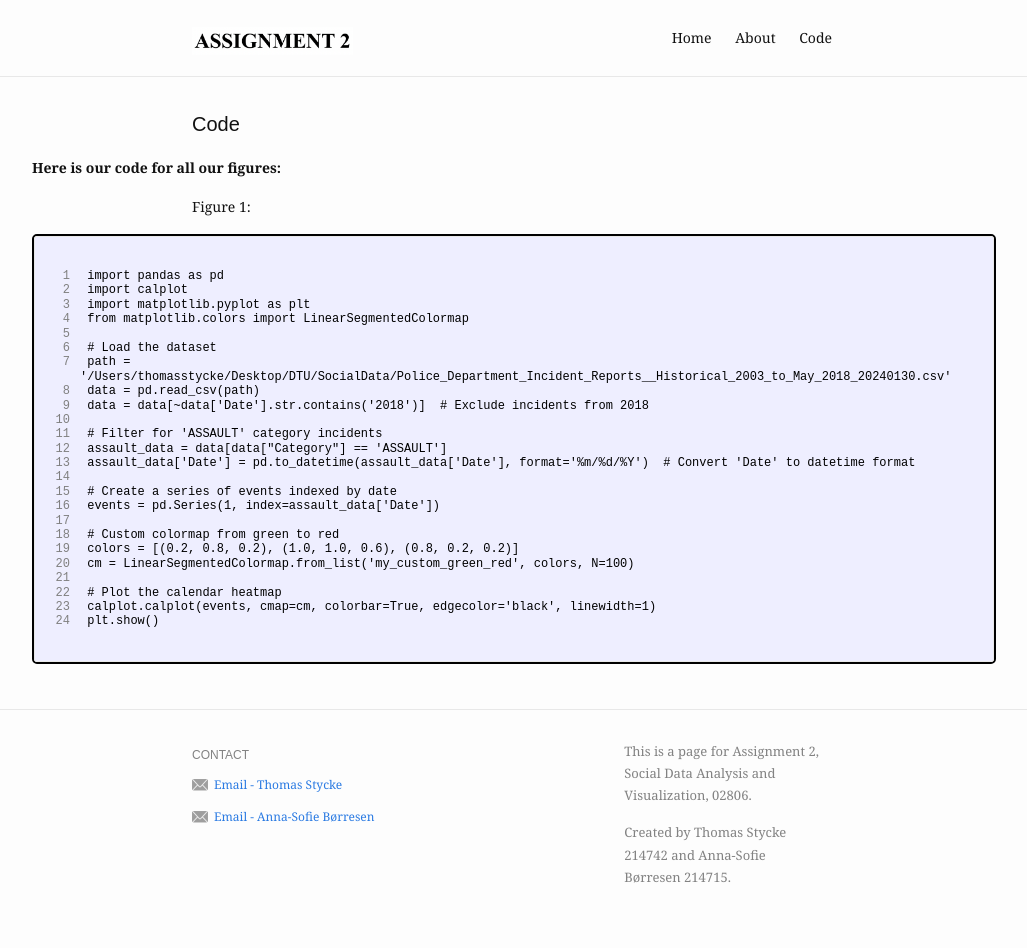
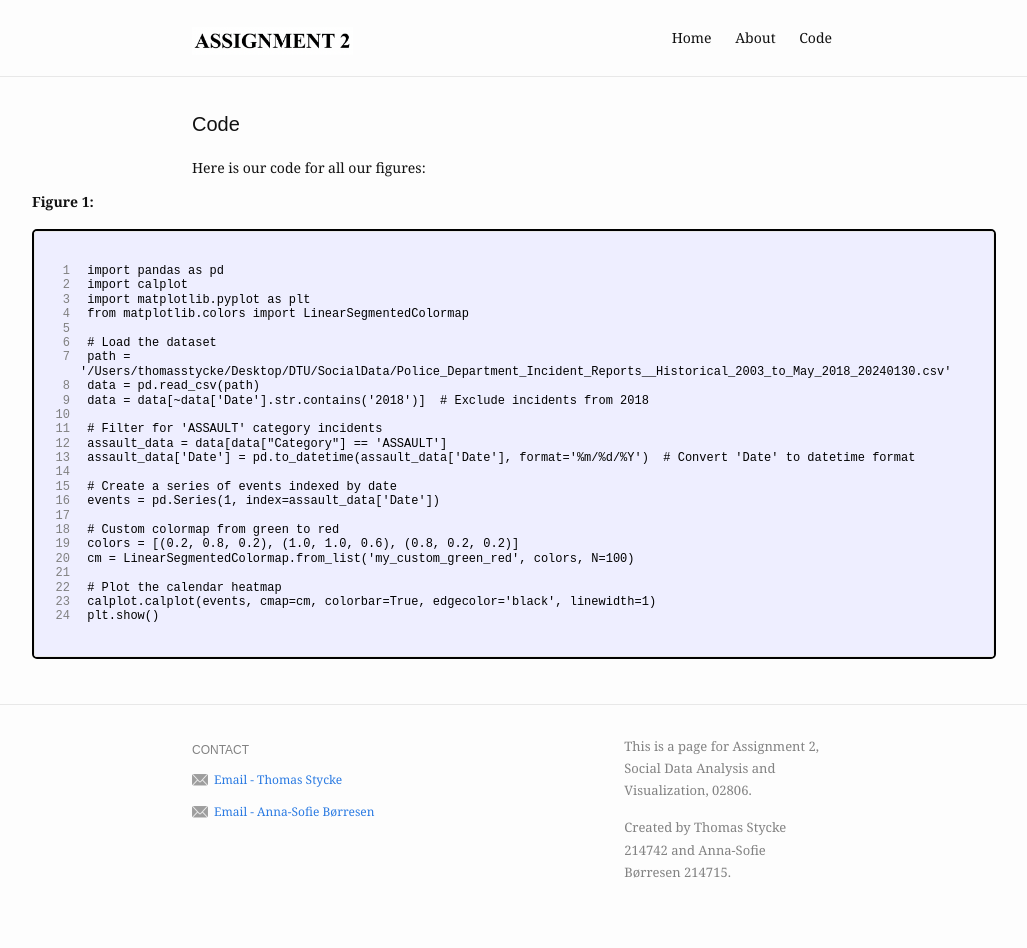
Before and after one commit to Thomasstycke/Thomasstycke.github.io, a Jekyll site: the page built from code.md, in a window 1280 px wide. Shown: the whole page, without its empty margins (128-1155 px from the left). Built offline with Jekyll 4.4.1, drawn with Linux system fonts in a browser that asks for light colours.

```diff
--- a/code.md
+++ b/code.md
@@ -73,9 +73,9 @@ slug: /code
   }
 </style>
 
-<p class="code-heading">Here is our code for all our figures:</p>
+<p class="code-description">Here is our code for all our figures:</p>
 
-<p class="code-description2">Figure 1:</p>
+<p class="code-heading">Figure 1:</p>
 
 <div class="code-block-container">
   <div class="code-block">
```
